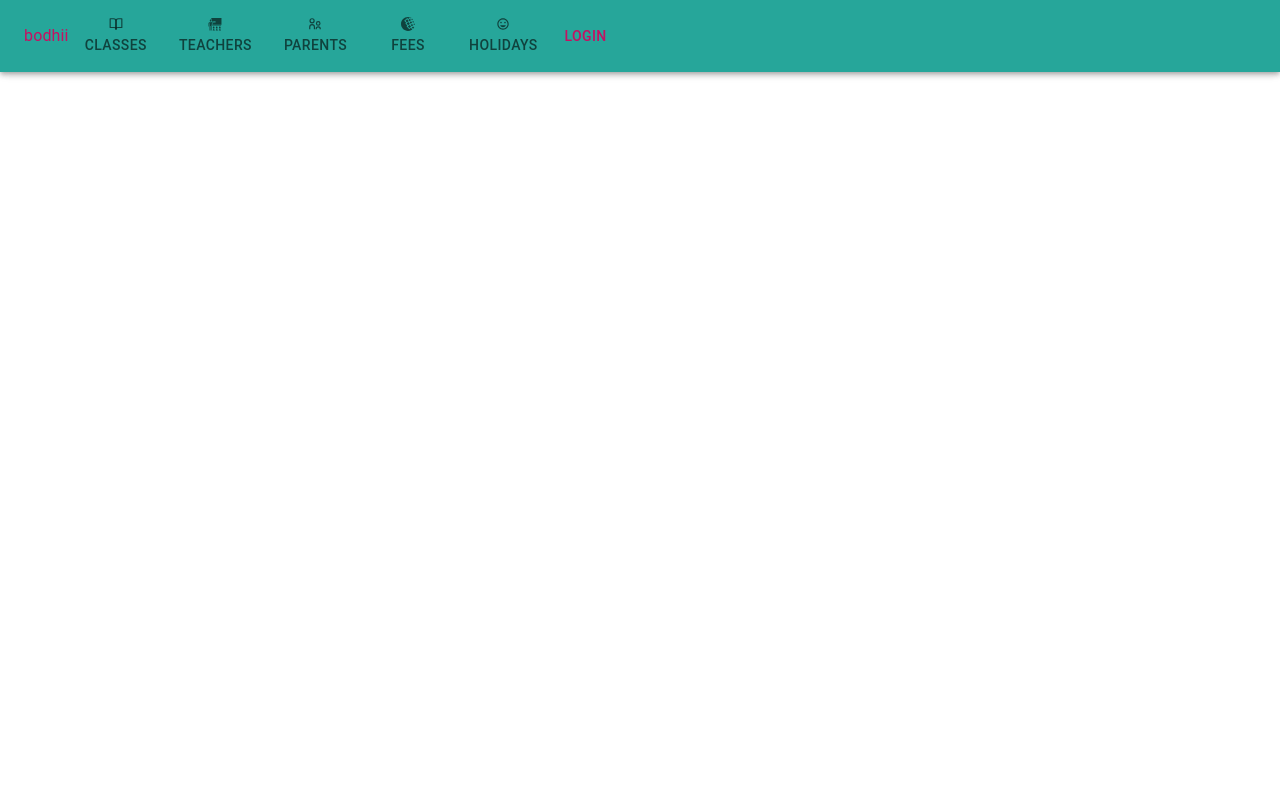
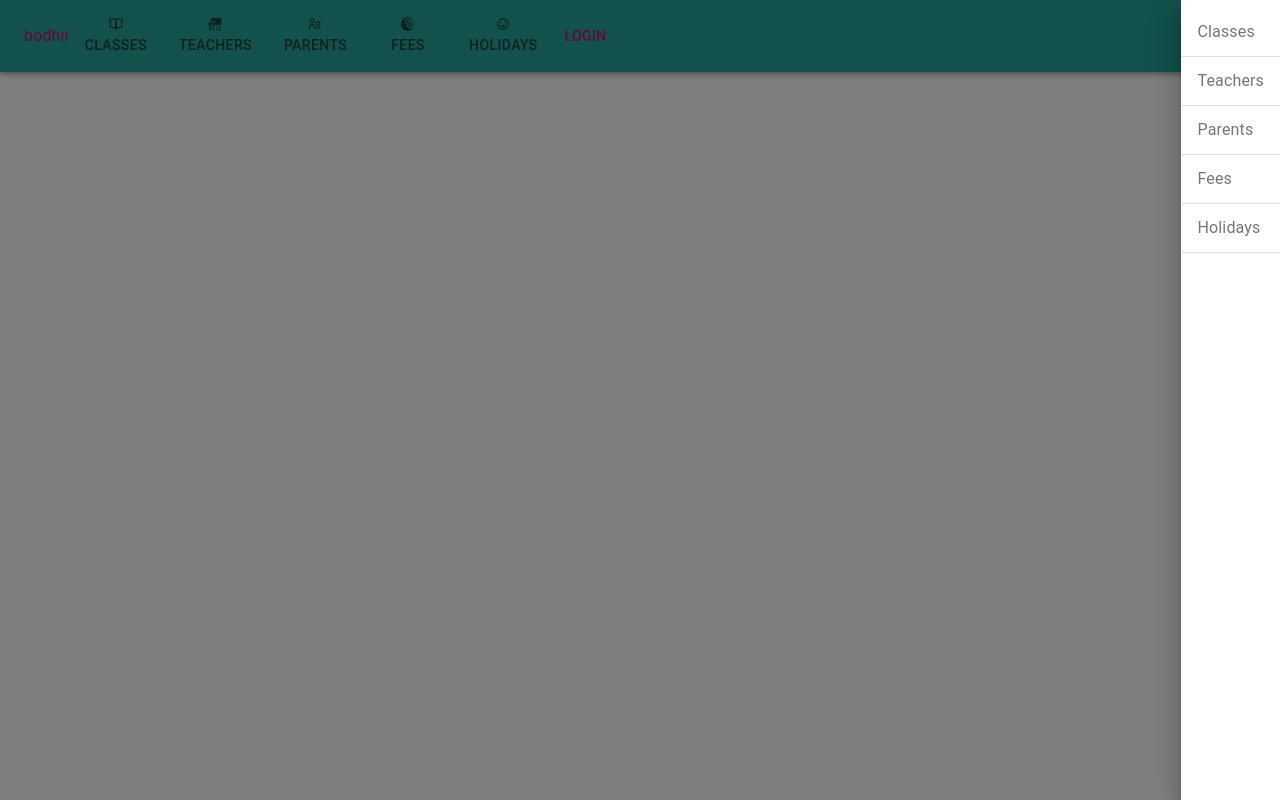
Before and after one commit to aswathyeg/react-materialui-example, a React (Create React App) app: page / in a window 1280 px wide. Built offline with nearby package versions, Linux system fonts and the light colour scheme.

Commit message:
added fragment

```diff
--- a/src/components/Navbar/DrawerComponent/DrawerComponent.js
+++ b/src/components/Navbar/DrawerComponent/DrawerComponent.js
@@ -1,21 +1,60 @@
-import React from 'react';
+import React, { useState } from 'react';
 import Drawer from '@mui/material/Drawer';
 import List from '@mui/material/List'
-import { ListItem, ListItemText } from '@mui/material';
- const DrawerComponent =()=>{
-     return(
-         <Drawer>
+import { ListItem, ListItemIcon, ListItemText } from '@mui/material';
+const DrawerComponent = () => {
+    const [openDrawer, setOpenDrawer] = useState(true);
+    return (
+        <>
+        <Drawer anchor='right' onClose={() => {
+            setOpenDrawer(false)
+        }} open={openDrawer}>
             <List>
-<ListItem>
+                <ListItem divider button>
+                    <ListItemIcon>
                         <ListItemText>
                             Classes
                         </ListItemText>
+                    </ListItemIcon>
+                    </ListItem>
 
+
+                   <ListItem divider button>
+                    <ListItemIcon>
+                        <ListItemText>
+                            Teachers
+                        </ListItemText>
+                    </ListItemIcon>
                     </ListItem>
+                    <ListItem divider button>
+                    <ListItemIcon>
+                        <ListItemText>
+                            Parents
+                        </ListItemText>
+                    </ListItemIcon>
+                    </ListItem>
+                    <ListItem divider button>
+                    <ListItemIcon>
+                        <ListItemText>
+                            Fees
+                        </ListItemText>
+                    </ListItemIcon>
+                    </ListItem>
+                    <ListItem divider button>
+                    <ListItemIcon>
+                        <ListItemText>
+                            Holidays
+                        </ListItemText>
+                    </ListItemIcon>
+                    </ListItem>
+
+
+
 
             </List>
 
         </Drawer>
+        </>
     )
 }
 export default DrawerComponent;
```
Lines whose indentation alone changed are shown as unchanged.
